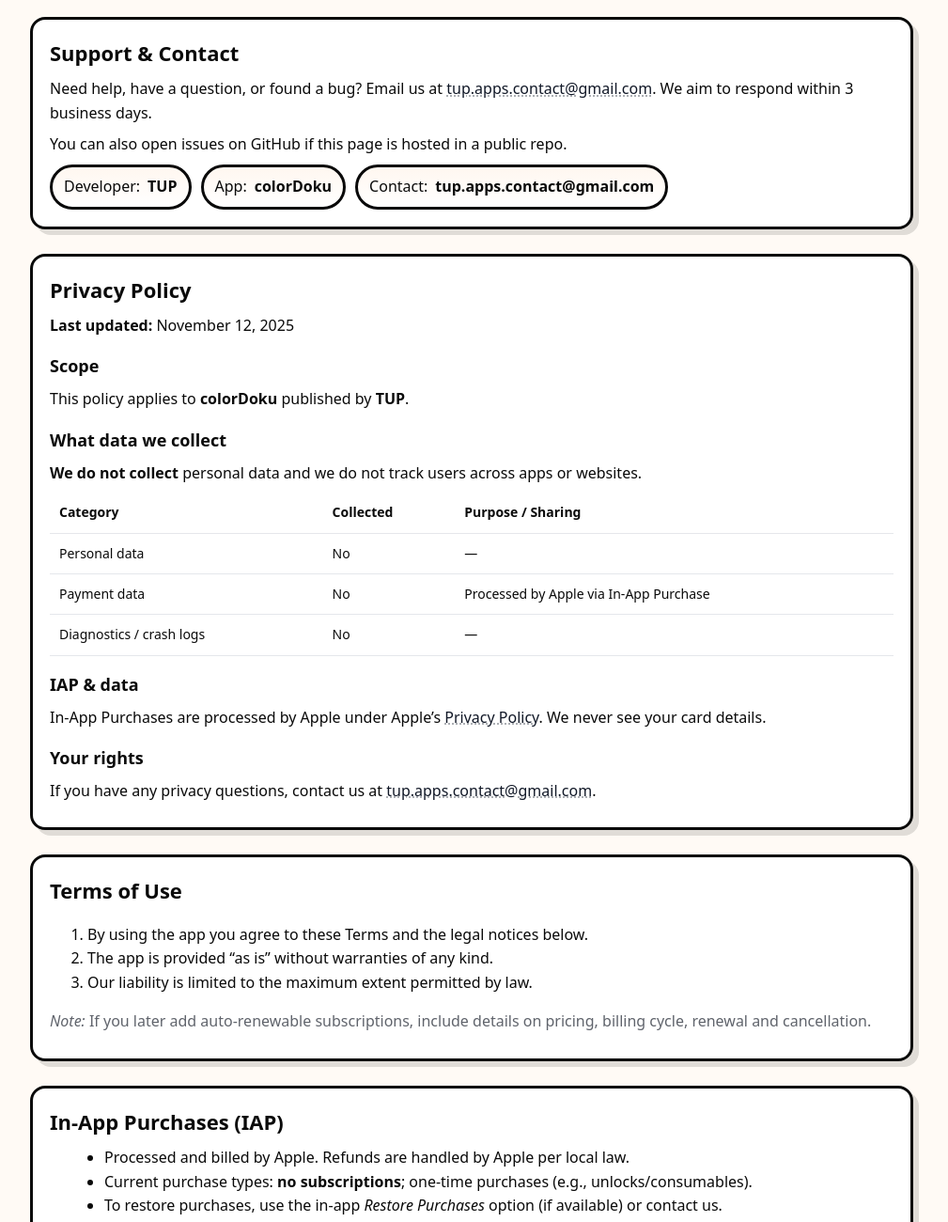
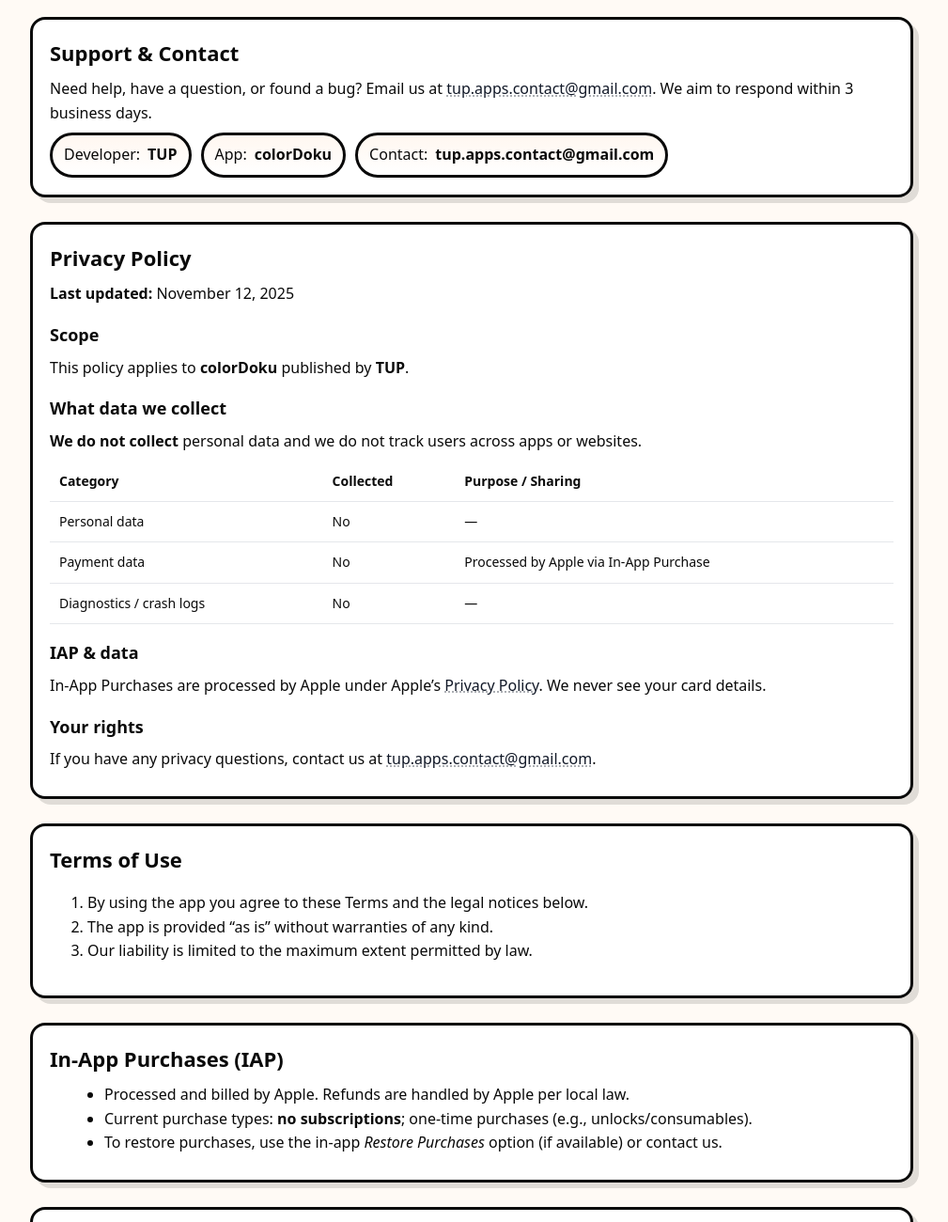
Before and after one commit to tupappscontact/colourdoku, a plain HTML site: page index.html in a window 1280 px wide. Shown: the part 537-1837 px from the top of the page at 94% size, without its empty margins (138-1147 px from the left). Drawn offline with Linux system fonts and the light colour scheme.

Commit message:
Update index.html

```diff
--- a/index.html
+++ b/index.html
@@ -200,7 +200,6 @@
     <section id="support">
       <h2>Support & Contact</h2>
       <p>Need help, have a question, or found a bug? Email us at <a href="mailto:tup.apps.contact@gmail.com">tup.apps.contact@gmail.com</a>. We aim to respond within 3 business days.</p>
-      <p>You can also open issues on GitHub if this page is hosted in a public repo.</p>
       <div class="chips">
         <span class="pill">Developer: <strong>TUP</strong></span>
         <span class="pill">App: <strong>colorDoku</strong></span>
@@ -238,7 +237,6 @@
         <li>The app is provided “as is” without warranties of any kind.</li>
         <li>Our liability is limited to the maximum extent permitted by law.</li>
       </ol>
-      <p class="sub"><em>Note:</em> If you later add auto‑renewable subscriptions, include details on pricing, billing cycle, renewal and cancellation.</p>
     </section>
 
     <section id="iap">
```
